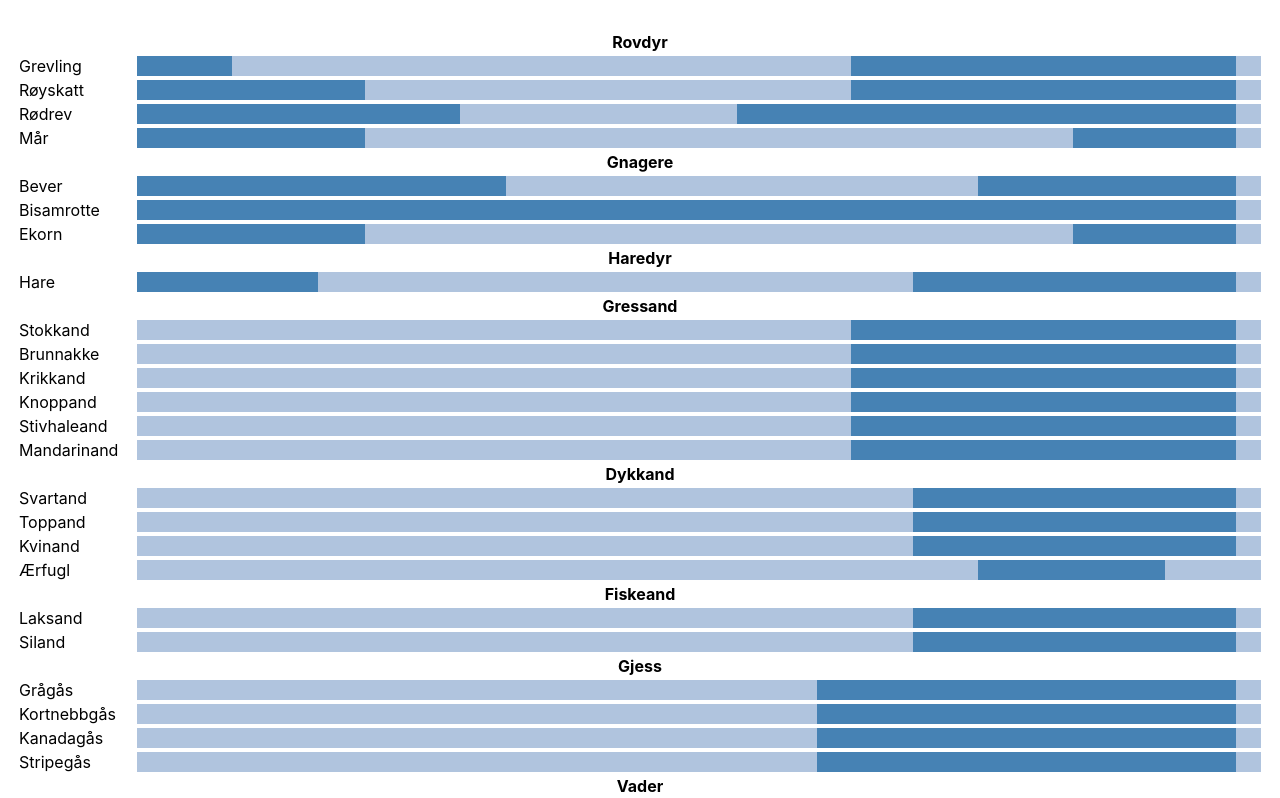
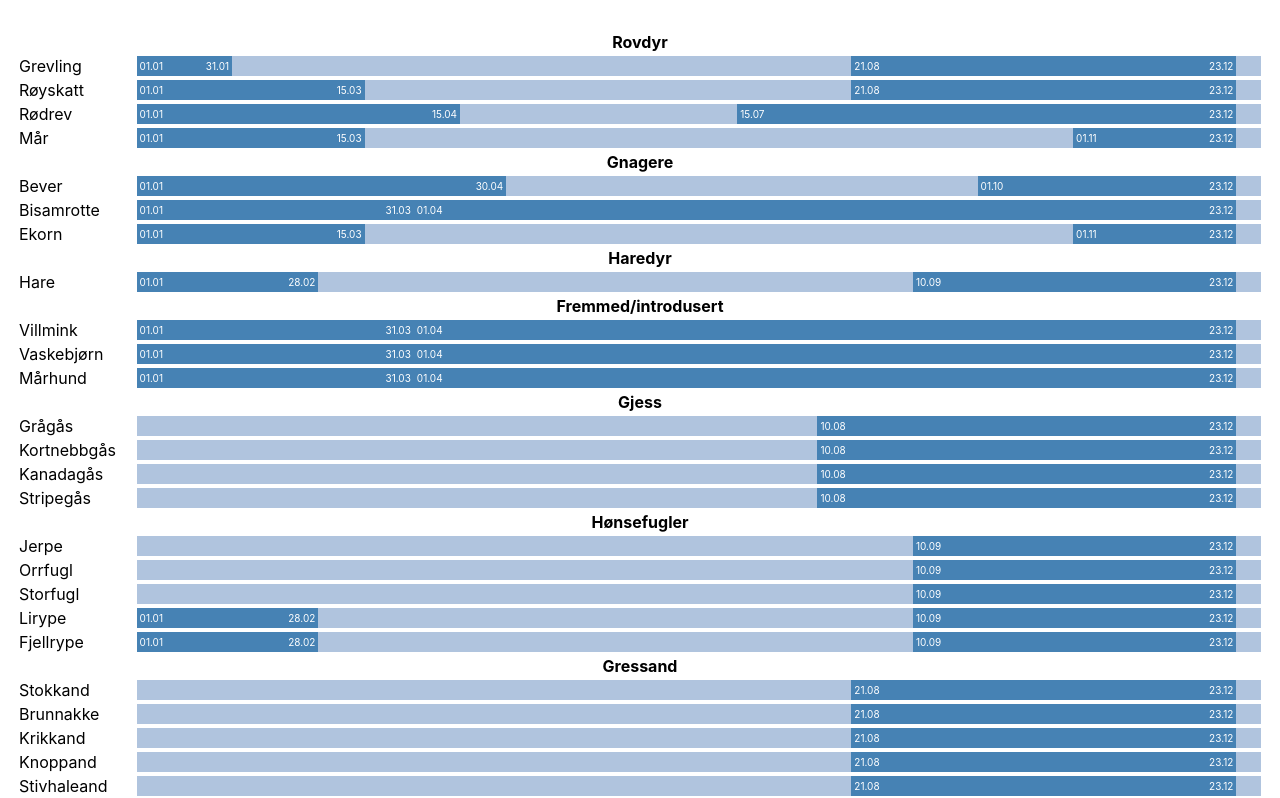
Before and after one commit to jmbredal/jakttider, a React (Create React App) app: page / in a window 1280 px wide. Shown: the part 433-1231 px from the top of the page. Built offline with nearby package versions, Linux system fonts and the light colour scheme.

Commit message:
Add dates

```diff
--- a/src/jakttider.css
+++ b/src/jakttider.css
@@ -1,6 +1,7 @@
 
 .container {
   padding: 0 1rem;
+  margin-bottom: 3rem;
 }
 
 .year {
@@ -13,4 +14,20 @@
   background-color: steelblue;
   height: 100%;
   position: absolute;
+  display: flex;
+  align-items: center;
 }
+
+.marker {
+  font-size: 10px;
+  color: white;
+  position: absolute;
+}
+
+.start-marker {
+  left: 3px;
+}
+
+.end-marker {
+  right: 3px
+}
--- a/src/jakttider.tsx
+++ b/src/jakttider.tsx
@@ -33,7 +33,7 @@ const getBodies = (hovedkategori: Hovedkategori) => {
   return Object.entries(groups).map(([key, vilter]) => {
     const rows = vilter.map(getRow);
 
-    return <tbody>
+    return <tbody key={key}>
       <tr><td colSpan={2} style={{ textAlign: 'center', fontWeight: 'bold' }}>{key}</td></tr>
       {rows}
     </tbody>
@@ -65,7 +65,7 @@ const getIntervals = (vilt: Vilt) => {
 const getRow = (vilt: Vilt) => {
   const intervalElements = getIntervals(vilt).map(getIntervalElement);
 
-  return <tr>
+  return <tr key={vilt.name}>
     <td style={{ whiteSpace: 'nowrap' }}>{vilt.name}</td>
     <td style={{ width: '100%' }}>
       <div className='year' title={getTitle(vilt)}>
@@ -85,8 +85,12 @@ const getIntervalElement = (tid: JaktIntervall) => {
   const left = getPercentageThisYear(startDayOfYear - 1) + '%';
   const width = getPercentageThisYear(endDayOfYear - startDayOfYear + 1) + '%';
 
-  return <div className='interval'
-    style={{ width, left }}>
+  const startDate = format(tid.start, 'dd.MM');
+  const endDate = format(tid.end, 'dd.MM');
+
+  return <div key={tid.start.getTime()} className='interval' style={{ width, left }}>
+    <span className='marker start-marker'>{startDate}</span>
+    <span className='marker end-marker'>{endDate}</span>
   </div>
 }
 
--- a/src/vilt.js
+++ b/src/vilt.js
@@ -111,6 +111,78 @@ export const jakttider = [
     end: new Date('2022-02-28'),
   },
   {
+    kategori: 'Fremmed/introdusert',
+    name: 'Villmink',
+    start: new Date('2022-04-01'),
+    end: new Date('2022-03-31'),
+  },
+  {
+    kategori: 'Fremmed/introdusert',
+    name: 'Vaskebjørn',
+    start: new Date('2022-04-01'),
+    end: new Date('2022-03-31'),
+  },
+  {
+    kategori: 'Fremmed/introdusert',
+    name: 'Mårhund',
+    start: new Date('2022-04-01'),
+    end: new Date('2022-03-31'),
+  },
+  {
+    kategori: 'Gjess',
+    name: 'Grågås',
+    start: new Date('2022-08-10'),
+    end: new Date('2022-12-23'),
+  },
+  {
+    kategori: 'Gjess',
+    name: 'Kortnebbgås',
+    start: new Date('2022-08-10'),
+    end: new Date('2022-12-23'),
+  },
+  {
+    kategori: 'Gjess',
+    name: 'Kanadagås',
+    start: new Date('2022-08-10'),
+    end: new Date('2022-12-23'),
+  },
+  {
+    kategori: 'Gjess',
+    name: 'Stripegås',
+    start: new Date('2022-08-10'),
+    end: new Date('2022-12-23'),
+  },
+  {
+    kategori: 'Hønsefugler',
+    name: 'Jerpe',
+    start: new Date('2022-09-10'),
+    end: new Date('2022-12-23'),
+  },
+  {
+    kategori: 'Hønsefugler',
+    name: 'Orrfugl',
+    start: new Date('2022-09-10'),
+    end: new Date('2022-12-23'),
+  },
+  {
+    kategori: 'Hønsefugler',
+    name: 'Storfugl',
+    start: new Date('2022-09-10'),
+    end: new Date('2022-12-23'),
+  },
+  {
+    kategori: 'Hønsefugler',
+    name: 'Lirype',
+    start: new Date('2022-09-10'),
+    end: new Date('2022-02-28'),
+  },
+  {
+    kategori: 'Hønsefugler',
+    name: 'Fjellrype',
+    start: new Date('2022-09-10'),
+    end: new Date('2022-02-28'),
+  },
+  {
     kategori: 'Gressand',
     name: 'Stokkand',
     start: new Date('2022-08-21'),
@@ -183,30 +255,6 @@ export const jakttider = [
     end: new Date('2022-12-23'),
   },
   {
-    kategori: 'Gjess',
-    name: 'Grågås',
-    start: new Date('2022-08-10'),
-    end: new Date('2022-12-23'),
-  },
-  {
-    kategori: 'Gjess',
-    name: 'Kortnebbgås',
-    start: new Date('2022-08-10'),
-    end: new Date('2022-12-23'),
-  },
-  {
-    kategori: 'Gjess',
-    name: 'Kanadagås',
-    start: new Date('2022-08-10'),
-    end: new Date('2022-12-23'),
-  },
-  {
-    kategori: 'Gjess',
-    name: 'Stripegås',
-    start: new Date('2022-08-10'),
-    end: new Date('2022-12-23'),
-  },
-  {
     kategori: 'Vader',
     name: 'Enkeltbekkasin',
     start: new Date('2022-08-21'),
@@ -237,6 +285,12 @@ export const jakttider = [
     end: new Date('2022-11-30'),
   },
   {
+    kategori: 'Duefugler',
+    name: 'Ringdue',
+    start: new Date('2022-08-21'),
+    end: new Date('2022-12-23'),
+  },
+  {
     kategori: 'Kråkefugler',
     name: 'Kråke',
     start: new Date('2022-07-15'),
@@ -260,58 +314,4 @@ export const jakttider = [
     start: new Date('2022-08-10'),
     end: new Date('2022-02-28'),
   },
-  {
-    kategori: 'Duefugler',
-    name: 'Ringdue',
-    start: new Date('2022-08-21'),
-    end: new Date('2022-12-23'),
-  },
-  {
-    kategori: 'Hønsefugler',
-    name: 'Jerpe',
-    start: new Date('2022-09-10'),
-    end: new Date('2022-12-23'),
-  },
-  {
-    kategori: 'Hønsefugler',
-    name: 'Orrfugl',
-    start: new Date('2022-09-10'),
-    end: new Date('2022-12-23'),
-  },
-  {
-    kategori: 'Hønsefugler',
-    name: 'Storfugl',
-    start: new Date('2022-09-10'),
-    end: new Date('2022-12-23'),
-  },
-  {
-    kategori: 'Hønsefugler',
-    name: 'Lirype',
-    start: new Date('2022-09-10'),
-    end: new Date('2022-02-28'),
-  },
-  {
-    kategori: 'Hønsefugler',
-    name: 'Fjellrype',
-    start: new Date('2022-09-10'),
-    end: new Date('2022-02-28'),
-  },
-  {
-    kategori: 'Fremmed/introdusert',
-    name: 'Villmink',
-    start: new Date('2022-04-01'),
-    end: new Date('2022-03-31'),
-  },
-  {
-    kategori: 'Fremmed/introdusert',
-    name: 'Vaskebjørn',
-    start: new Date('2022-04-01'),
-    end: new Date('2022-03-31'),
-  },
-  {
-    kategori: 'Fremmed/introdusert',
-    name: 'Mårhund',
-    start: new Date('2022-04-01'),
-    end: new Date('2022-03-31'),
-  },
 ];
```
